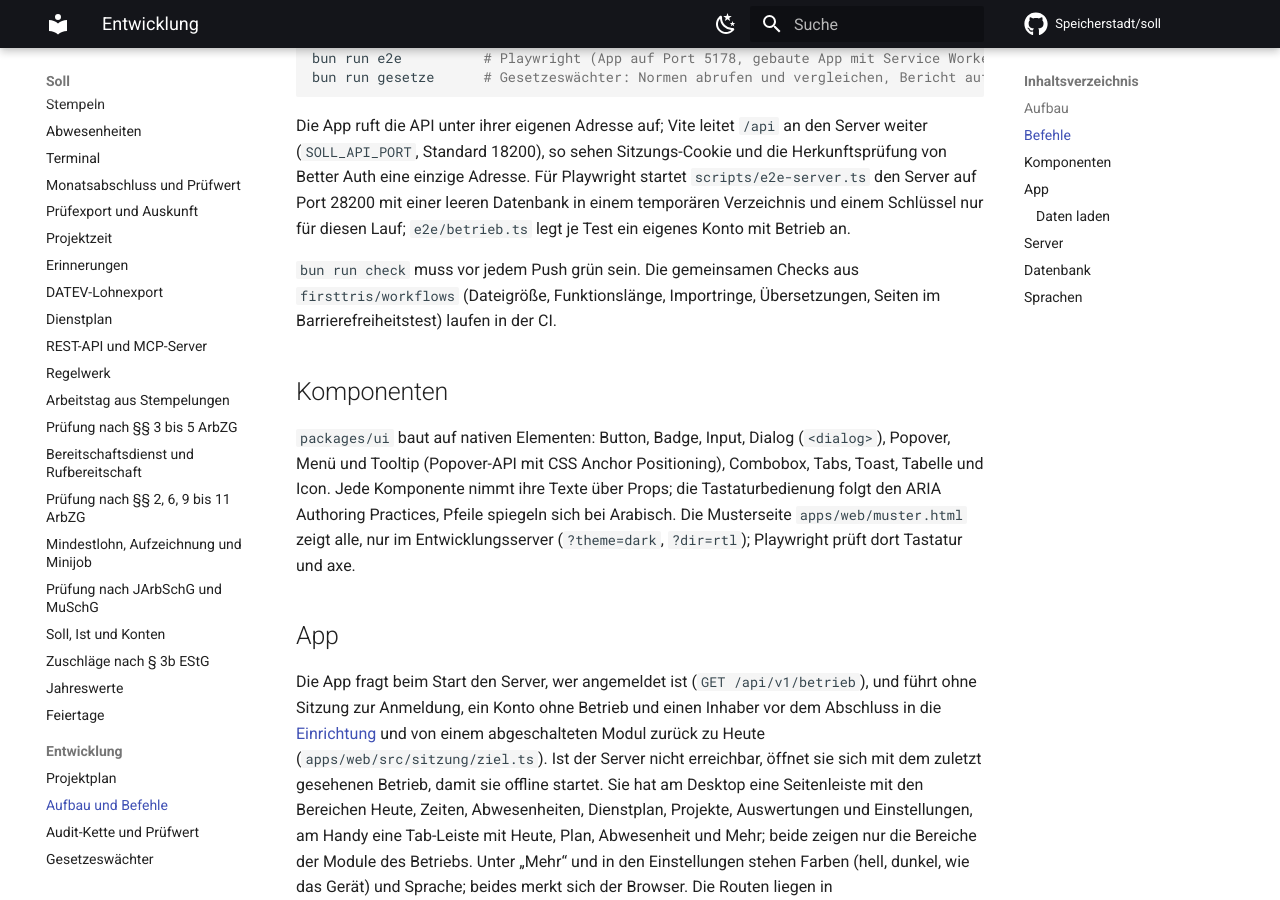
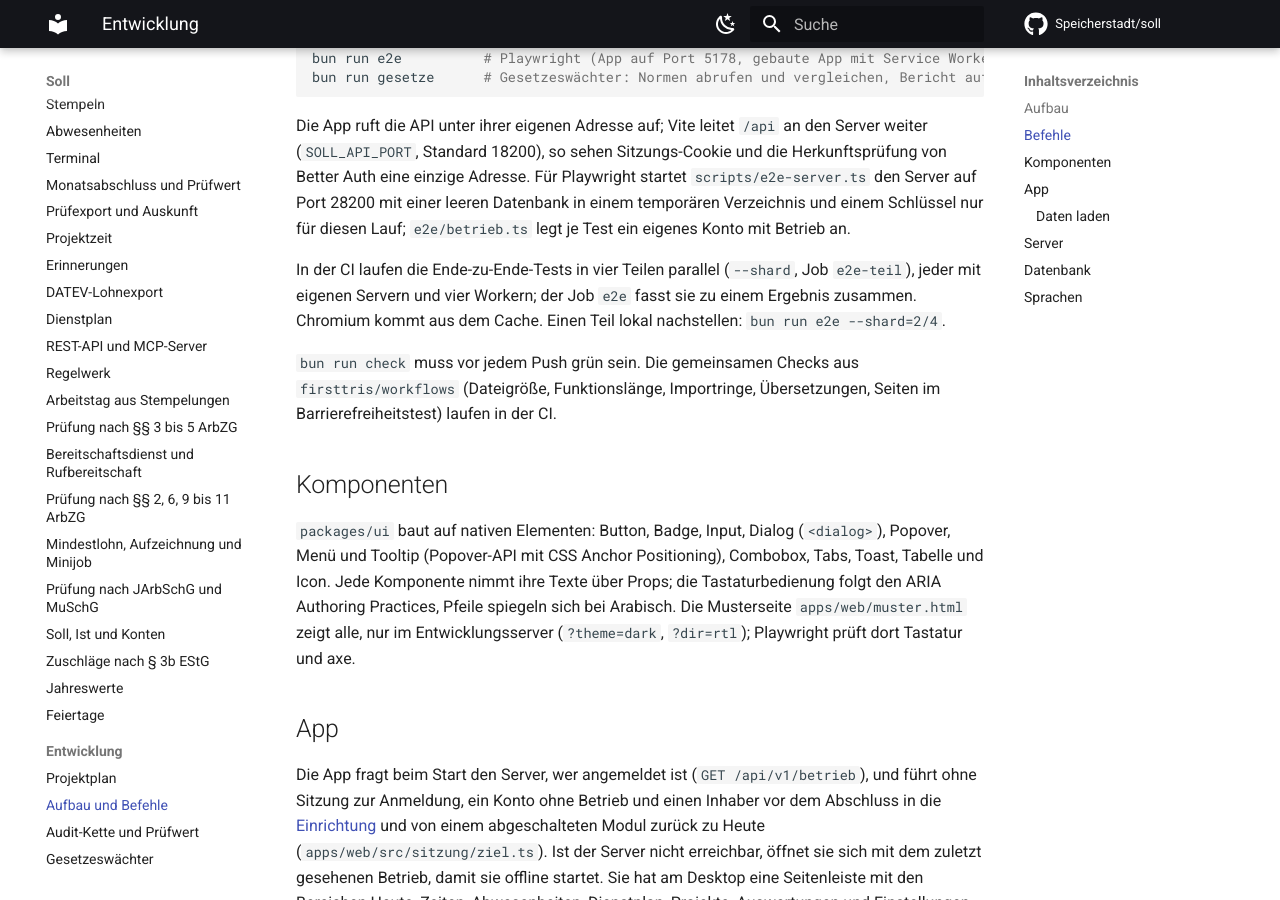
Before and after one commit to Speicherstadt/soll, an MkDocs documentation site: the page built from docs/entwicklung.md, in a window 1280 px wide and 900 px high, scrolled down 1048 px. Built offline with MkDocs 1.6.1 and Material for MkDocs 9.7.7, drawn with Linux system fonts in a browser that asks for light colours; comment, search, counter and statistics services are not loaded.

Commit message:
ci: run the e2e tests in four parts with four workers each, Chromium from the cache
290 tests took about eight minutes on one runner with two workers (Playwright takes half the
cores by default in CI). As in firsttris/haben (.github/workflows/ci.yml, e2e-teil):

- four parts in parallel (`--shard`, matrix job e2e-teil), each with its own servers and database
- four workers per part, as many as the runner has cores (playwright.config.ts)
- Chromium from actions/cache per Playwright version, only the system libraries installed each run
- one job e2e gathers the parts into a single result

Co-Authored-By: Claude Opus 5.5 <noreply@anthropic.com>

```diff
--- a/docs/entwicklung.md
+++ b/docs/entwicklung.md
@@ -43,6 +43,10 @@ Die App ruft die API unter ihrer eigenen Adresse auf; Vite leitet `/api` an den
 eine einzige Adresse. Für Playwright startet `scripts/e2e-server.ts` den Server auf Port 28200 mit
 einer leeren Datenbank in einem temporären Verzeichnis und einem Schlüssel nur für diesen Lauf;
 `e2e/betrieb.ts` legt je Test ein eigenes Konto mit Betrieb an.
+
+In der CI laufen die Ende-zu-Ende-Tests in vier Teilen parallel (`--shard`, Job `e2e-teil`), jeder
+mit eigenen Servern und vier Workern; der Job `e2e` fasst sie zu einem Ergebnis zusammen. Chromium
+kommt aus dem Cache. Einen Teil lokal nachstellen: `bun run e2e --shard=2/4`.
 
 `bun run check` muss vor jedem Push grün sein. Die gemeinsamen Checks aus `firsttris/workflows`
 (Dateigröße, Funktionslänge, Importringe, Übersetzungen, Seiten im Barrierefreiheitstest) laufen in
--- a/playwright.config.ts
+++ b/playwright.config.ts
@@ -19,6 +19,8 @@ export default defineConfig({
   testDir: "e2e",
   fullyParallel: true,
   forbidOnly: Boolean(process.env.CI),
+  // CI: as many workers as the runner has cores (Playwright takes half by default); locally its default
+  workers: process.env.CI ? 4 : undefined,
   retries: process.env.CI ? 1 : 0,
   reporter: process.env.CI ? [["github"], ["list"]] : "list",
   use: { baseURL: `http://localhost:${WEB_PORT}`, trace: "off" },
```
Also changed, not shown: 1 other file.
